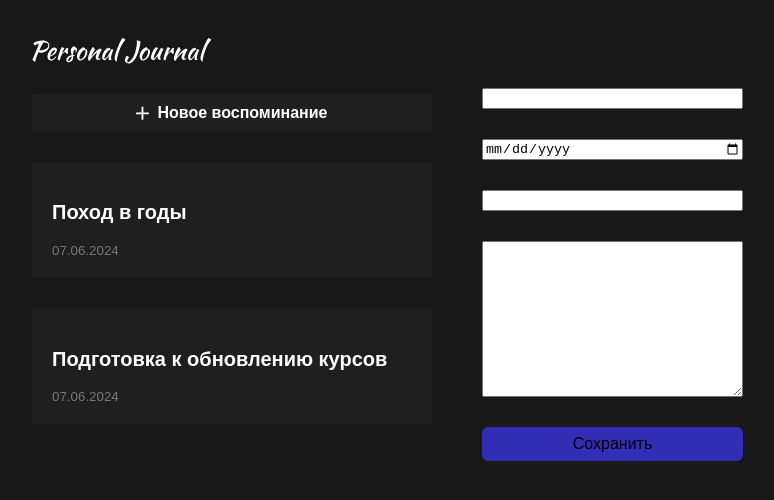
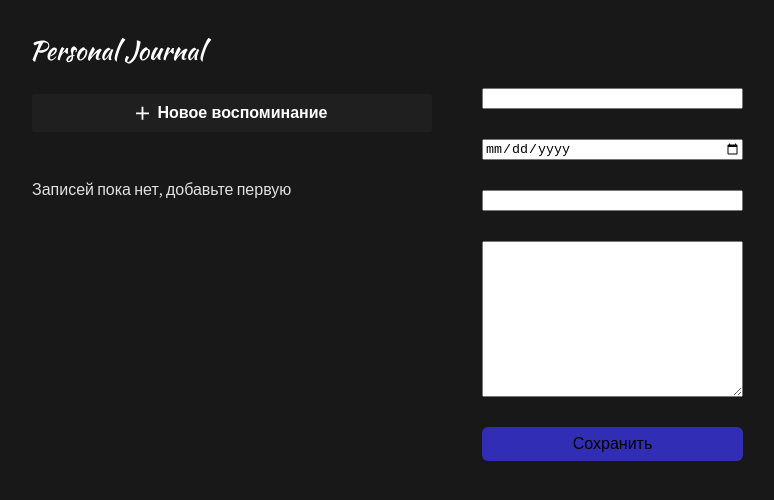
Before and after one commit to RockTINTIN21/notebook, a React (Vite) app: page / in a window 1280 px wide. Shown: the top 500 px of the page, without its empty margins (6-780 px from the left). Built offline with nearby package versions, Linux system fonts and the light colour scheme.

Commit message:
Добавлена валидация и первый способ ее стилизации

```diff
--- a/src/App.jsx
+++ b/src/App.jsx
@@ -1,6 +1,4 @@
 import './App.css';
-import JournalItem from './components/JournalItem/JournalItem.jsx';
-import CardButton from './components/CardButton/CardButton.jsx';
 import LeftPanel from './layouts/LeftPanel/LeftPanel.jsx';
 import JournalList from './components/JournalList/JournalList.jsx';
 import Header from './components/Header/Header.jsx';
@@ -13,18 +11,6 @@ import {useState} from 'react';
 function App() {
 
     const data = [
-        {
-            id:1,
-            title:'Подготовка к обновлению курсов',
-            text:'Горные походы открывают удивительные природные ландшафты',
-            date:new Date()
-        },
-        {
-            id:2,
-            title:'Поход в годы',
-            text:'Думал, что очень много времени',
-            date:new Date()
-        }
     ];
     const [journalItem, setJournalItem] = useState(data);
     const addItem = item =>{
@@ -32,34 +18,18 @@ function App() {
             tag:item.tag,
             title:item.title,
             date:new Date(item.date),
-            id:Math.max(...journalItem.map(i=>i.id))+1
+            id: journalItem.length > 0 ? Math.max(...journalItem.map(i=>i.id))+1: 1
         }]);
         console.log(item);
         console.log(journalItem);
     };
-    const sortItems = (a,b)=>{
-        if(a.date < b.date){
-            return 1;
-        }else{
-            return -1;
-        }
-    };
+
     return (
         <div className='app'>
             <LeftPanel>
                 <Header/>
                 <JournalAddButton/>
-                <JournalList>
-                    {journalItem.sort(sortItems).map(el=>(
-                        <CardButton key={el.id}>
-                            <JournalItem
-                                title={el.title}
-                                text={el.tag}
-                                date={el.date}
-                            />
-                        </CardButton>
-                    ))}
-                </JournalList>
+                <JournalList journalItem={journalItem}/>
             </LeftPanel>
 
             <Body>
--- a/src/components/JournalForm/JournalForm.jsx
+++ b/src/components/JournalForm/JournalForm.jsx
@@ -1,15 +1,43 @@
 import './JournalForm.css';
 import Button from '../Button/Button.jsx';
+import {useState} from 'react';
 function JournalForm({ onSubmit }) {
+    const [formValidState, setFormValidState] = useState({
+        title: true,
+        text:true,
+        date:true
+    });
     const addJournalItem = (e) =>{
         e.preventDefault();
         const formData = new FormData(e.target);
         const formProps = Object.fromEntries(formData);
+        let isFormValid = true;
+        if(!formProps.title.trim().length){
+            setFormValidState(state=>({...state,title:false}));
+            isFormValid = false;
+        }else{
+            setFormValidState(state=>({...state,title:true}));
+        }
+        if(!formProps.text.trim().length){
+            setFormValidState(state=>({...state,text:false}));
+            isFormValid = false;
+        }else{
+            setFormValidState(state=>({...state,text:true}));
+        }
+        if(!formProps.date){
+            setFormValidState(state=>({...state,date:false}));
+            isFormValid = false;
+        }else{
+            setFormValidState(state=>({...state,date:true}));
+        }
+        if(!isFormValid){
+            return;
+        }
         onSubmit(formProps);
     };
     return (
         <form className='journal-form' onSubmit={addJournalItem}>
-            <input type="text" name='title'/>
+            <input type="text" name='title' style={{ border:formValidState.title ? undefined : '1px solid red'}}/>
             <input type="date" name='date'/>
             <input type="text" name='tag'/>
             <textarea name="text" id="" cols="30" rows="10"></textarea>
--- a/src/components/JournalList/JournalList.jsx
+++ b/src/components/JournalList/JournalList.jsx
@@ -1,11 +1,27 @@
 import './JournalList.css';
-function JournalList({children}) {
+import CardButton from '../CardButton/CardButton.jsx';
+import JournalItem from '../JournalItem/JournalItem.jsx';
+function JournalList({journalItem}) {
+    if(journalItem.length === 0){
+        return <p>Записей пока нет, добавьте первую</p>;
+    }
+    const sortItems = (a,b)=>{
+        if(a.date < b.date){
+            return 1;
+        }else{
+            return -1;
+        }
+    };
 
-    return (
-        <div className='journal-list'>
-            {children}
-        </div>
-    );
+    return<>{journalItem.sort(sortItems).map(el=>(
+        <CardButton key={el.id}>
+            <JournalItem
+                title={el.title}
+                text={el.tag}
+                date={el.date}
+            />
+        </CardButton>
+    ))}</>;
 }
 
 export default JournalList;
```
